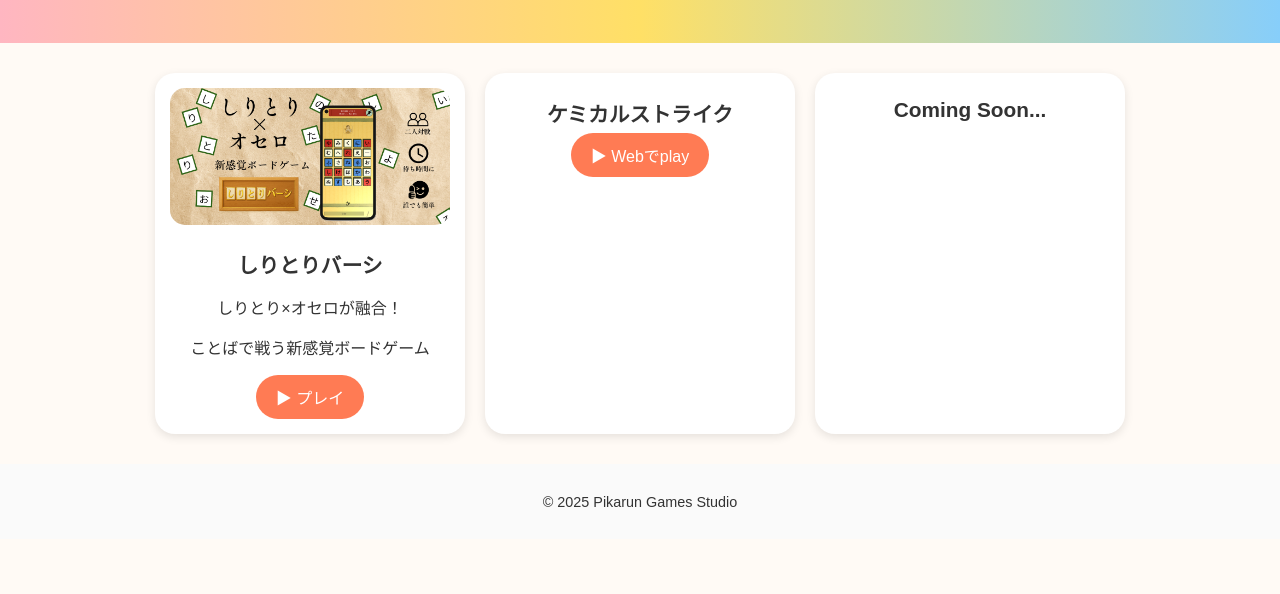
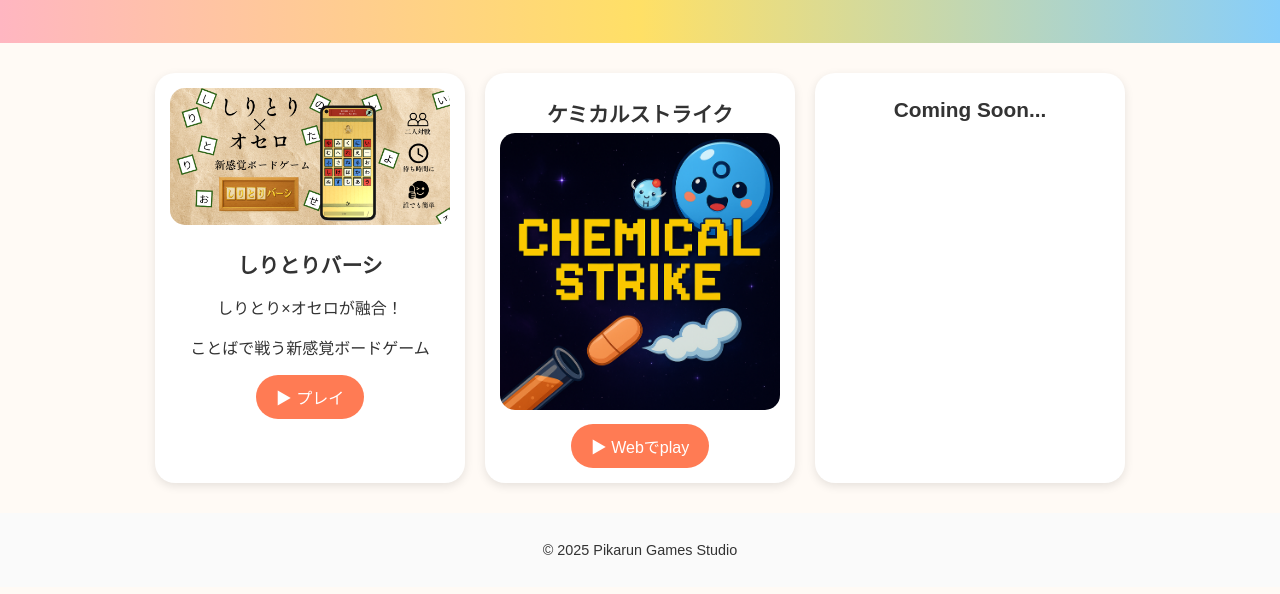
Before and after one commit to pglucy08-collab/pglucy08-collab.github.io, a plain HTML site: page index.html in a window 1280 px wide. Shown: the part 132-726 px from the top of the page. Drawn offline with Linux system fonts and the light colour scheme.

Commit message:
add chemical

```diff
--- a/index.html
+++ b/index.html
@@ -31,7 +31,8 @@
 
     <div class="game-card">
       <h2>ケミカルストライク</h2>
-      <a href="https://unityroom.com/games/chemicalstrike" class="btn">▶ Webでplay</a>
+      <img src="img/chemicalStrike.png" alt="Game 2">
+      <a href="https://github.com/pglucy08-collab/ChemicalStrike.github.io.git" class="btn">▶ Webでplay</a>
     </div>
 
     <div class="game-card">
```
Also changed, not shown: img/chemicalStrike.png (added).
